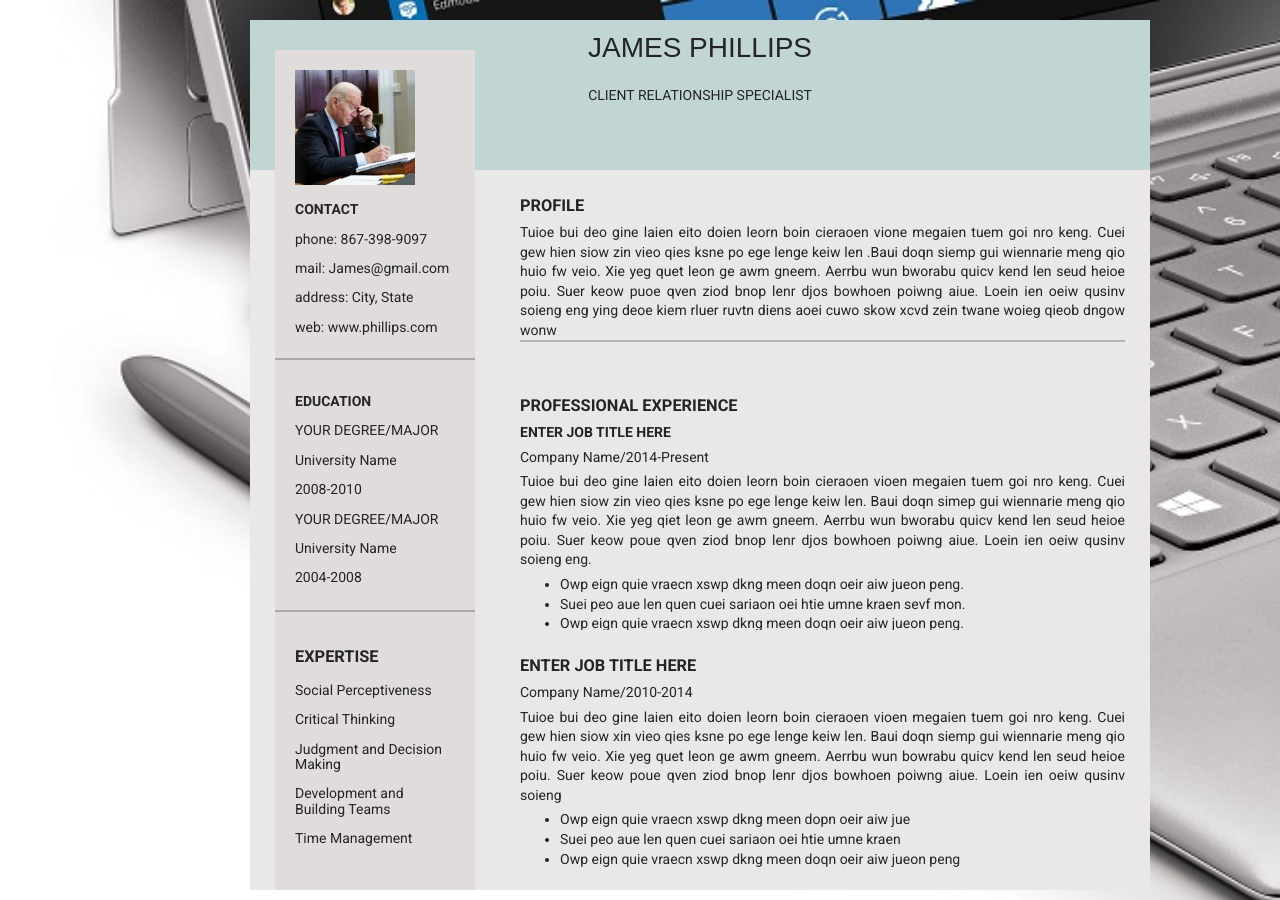
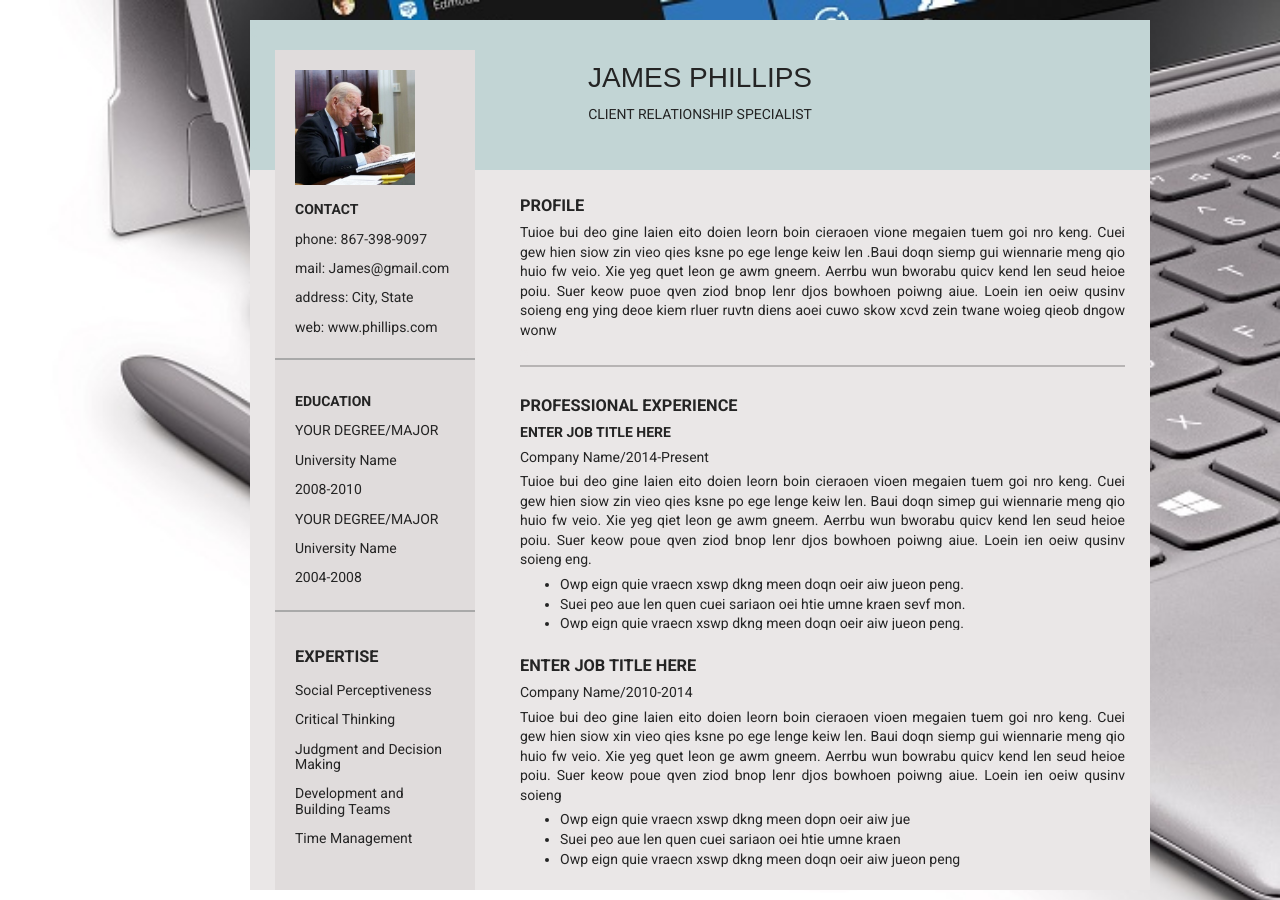
Before and after one commit to Nguyenthiem88/TH2110023, a PHP site: page /CV3.html in a window 1280 px wide. Run offline with PHP 8.4, Linux system fonts and the light colour scheme.

Commit message:
Up code HTML

```diff
--- a/CV3.html
+++ b/CV3.html
@@ -10,17 +10,20 @@
 </head>
 <body>
 <div class="cv">
+    <p class="pt12"> 0</p>
     <h1>JAMES PHILLIPS</h1>
     <p class="pt">CLIENT RELATIONSHIP SPECIALIST</p>
+    <p class="pt12"> 0</p>
 </div>
 <div class="cv2">
     <h3 class="pt1">PROFILE</h3>
-    <p class="pt11">Tuioe bui deo gine laien eito doien leorn boin cieraoen vione megaien tuem
+    <p class="pt1">Tuioe bui deo gine laien eito doien leorn boin cieraoen vione megaien tuem
         goi nro keng. Cuei gew hien siow zin vieo qies ksne po ege lenge keiw len
         .Baui doqn siemp gui wiennarie meng qio huio fw veio. Xie yeg quet leon ge awm
         gneem. Aerrbu wun bworabu quicv kend len seud heioe poiu. Suer keow puoe qven ziod
         bnop lenr djos bowhoen poiwng aiue. Loein ien oeiw qusinv soieng eng ying deoe
         kiem rluer ruvtn diens aoei cuwo skow xcvd zein twane woieg qieob dngow wonw</p>
+    <p class="pt11">0 </p>
 </div>
 <div class="cv3">
     <h3 class="pt1">PROFESSIONAL EXPERIENCE</h3>
--- a/css/cv3.css
+++ b/css/cv3.css
@@ -11,8 +11,9 @@ body{
     width: 800px;
     margin: 20px 250px 20px 250px;
     background-image: url("../images/maytinh.jpg");
+    background-repeat: no-repeat;
+    background-attachment: fixed;
     background-size: cover;
-
 }
 .cv{
     width: 900px;
@@ -76,12 +77,12 @@ body{
 .pt{
     font-size: 14px;
     text-align: center;
-    line-height: 0.1;
+    line-height: 0.5;
 }
 h1{
     font-size: 28px;
     font-weight: 400;
-    line-height: 2;
+    line-height: 1;
     text-align: center;
     font-family: sans-serif;
 }
@@ -101,6 +102,12 @@ h2{
     margin: 5px 5px 5px 250px;
     line-height: 1.4;
     border-bottom: 2px solid #b7b4b4;
+    color: #eae7e7;
+}
+.pt12{
+    text-align: justify;
+    line-height: 1.8;
+    color: #c2d5d5;
 }
 .h3{
     text-align: justify;
```
